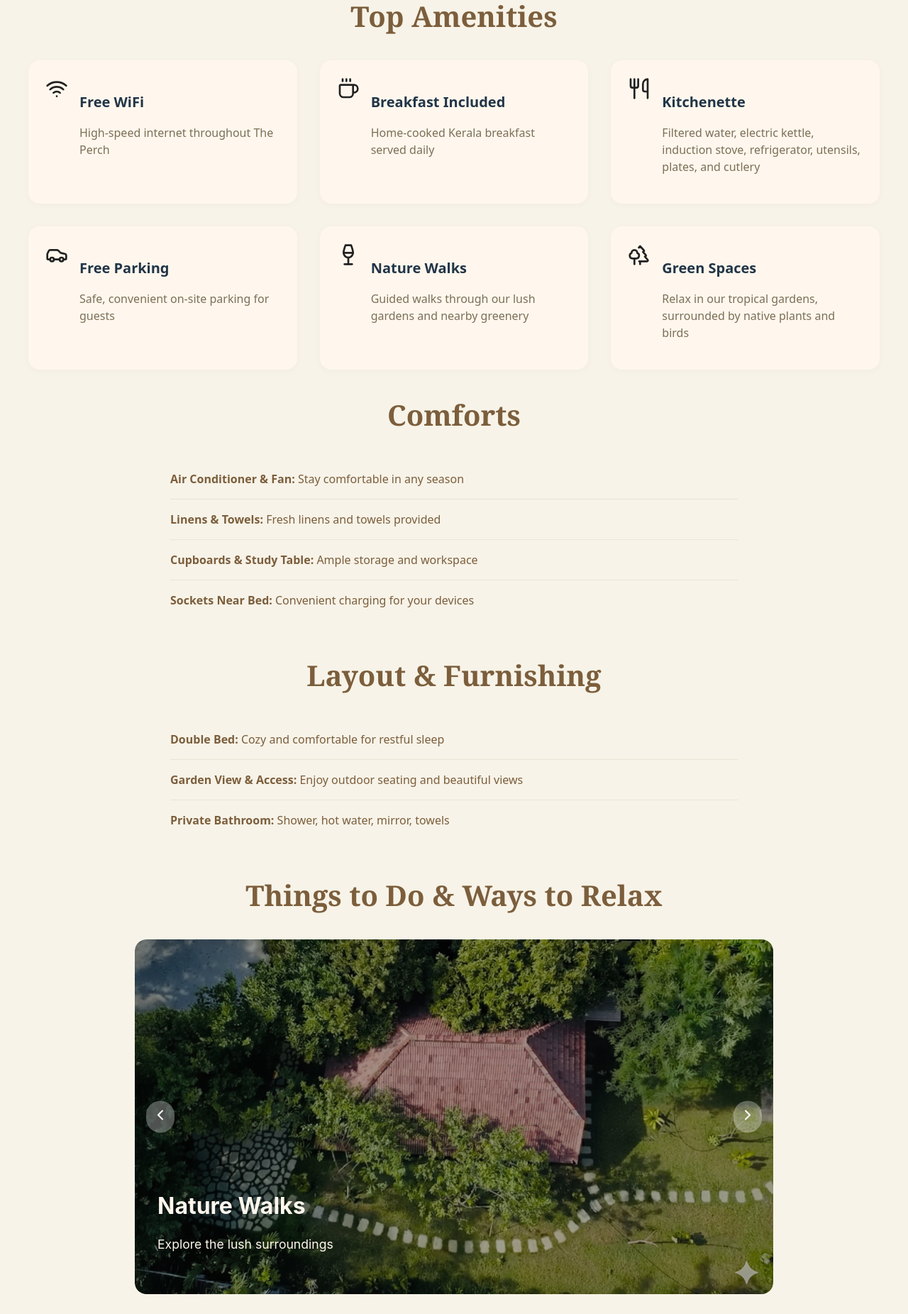
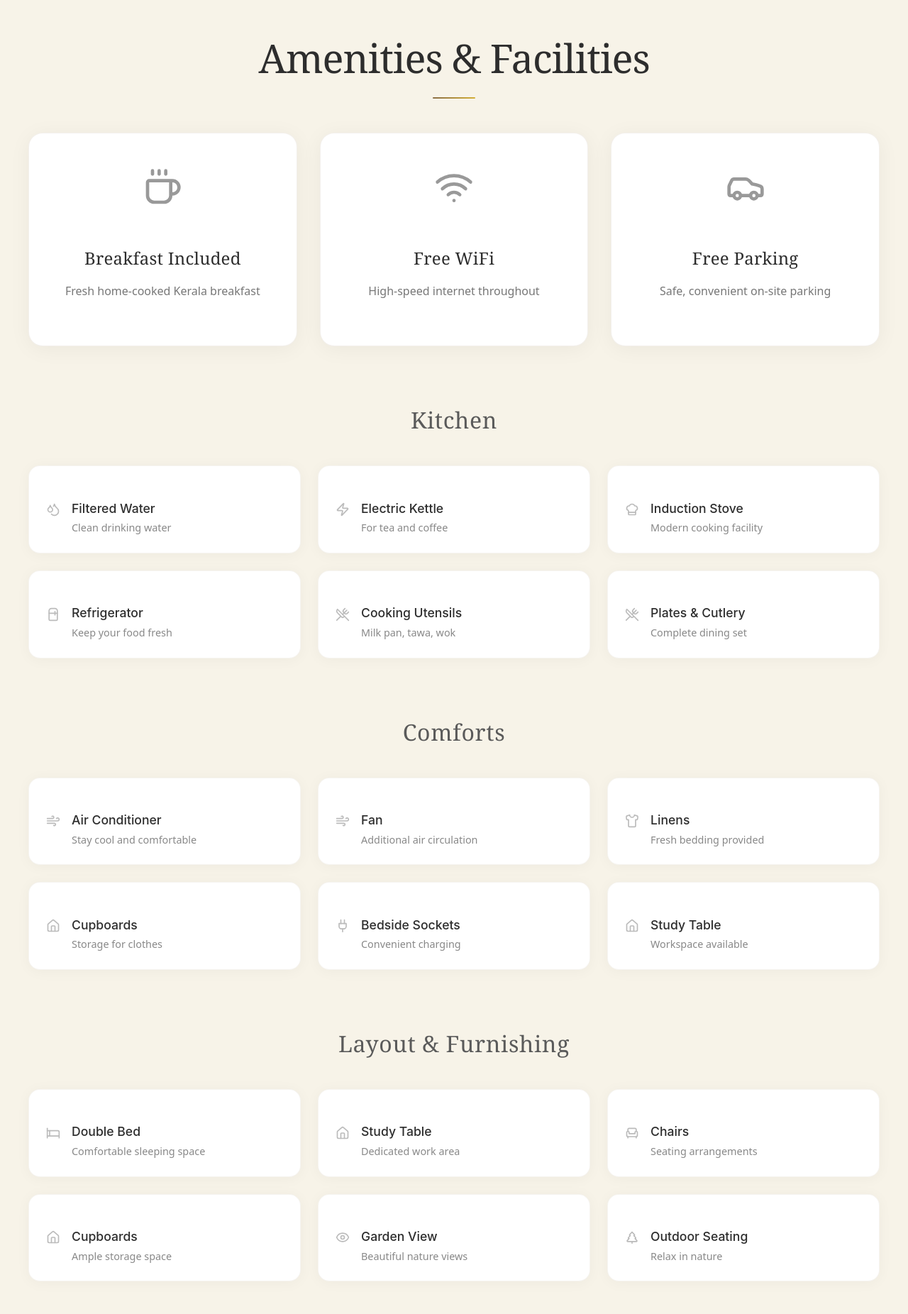
Before and after one commit to arnav-khandelwal/bnb, a React (Vite) app in the folder client/: page / in a window 1280 px wide. Shown: the part 4420-6272 px from the top of the page at 71% size. Built offline with nearby package versions, Linux system fonts and the light colour scheme.

Commit message:
correcting ammeneties section

```diff
--- a/client/src/components/Amenities/Amenities.jsx
+++ b/client/src/components/Amenities/Amenities.jsx
@@ -1,34 +1,64 @@
 import React, { useState, useEffect } from 'react';
-import { Wifi, Coffee, Utensils, Car, Wine, Trees as Tree, ChevronLeft, ChevronRight } from 'lucide-react';
+import {
+  Wifi,
+  Coffee,
+  Car,
+  Droplets,
+  Zap,
+  ChefHat,
+  Refrigerator,
+  UtensilsCrossed,
+  Wind,
+  Shirt,
+  Home,
+  Plug,
+  Bed,
+  Armchair,
+  TreePine,
+  Eye,
+  ChevronLeft,
+  ChevronRight
+} from 'lucide-react';
 import styles from './Amenities.module.scss';
 
-const amenities = [
-  { icon: Wifi, name: 'Free WiFi', description: 'High-speed internet throughout The Perch' },
-  { icon: Coffee, name: 'Breakfast Included', description: 'Home-cooked Kerala breakfast served daily' },
-  { icon: Utensils, name: 'Kitchenette', description: 'Filtered water, electric kettle, induction stove, refrigerator, utensils, plates, and cutlery' },
-  { icon: Car, name: 'Free Parking', description: 'Safe, convenient on-site parking for guests' },
-  { icon: Wine, name: 'Nature Walks', description: 'Guided walks through our lush gardens and nearby greenery' },
-  { icon: Tree, name: 'Green Spaces', description: 'Relax in our tropical gardens, surrounded by native plants and birds' },
+const topAmenities = [
+  { icon: Coffee, name: 'Breakfast Included', description: 'Fresh home-cooked Kerala breakfast' },
+  { icon: Wifi, name: 'Free WiFi', description: 'High-speed internet throughout' },
+  { icon: Car, name: 'Free Parking', description: 'Safe, convenient on-site parking' },
+];
+
+const kitchenAmenities = [
+  { icon: Droplets, name: 'Filtered Water', description: 'Clean drinking water' },
+  { icon: Zap, name: 'Electric Kettle', description: 'For tea and coffee' },
+  { icon: ChefHat, name: 'Induction Stove', description: 'Modern cooking facility' },
+  { icon: Refrigerator, name: 'Refrigerator', description: 'Keep your food fresh' },
+  { icon: UtensilsCrossed, name: 'Cooking Utensils', description: 'Milk pan, tawa, wok' },
+  { icon: UtensilsCrossed, name: 'Plates & Cutlery', description: 'Complete dining set' },
 ];
 
 const comforts = [
-  { name: 'Air Conditioner & Fan', description: 'Stay comfortable in any season' },
-  { name: 'Linens & Towels', description: 'Fresh linens and towels provided' },
-  { name: 'Cupboards & Study Table', description: 'Ample storage and workspace' },
-  { name: 'Sockets Near Bed', description: 'Convenient charging for your devices' },
+  { icon: Wind, name: 'Air Conditioner', description: 'Stay cool and comfortable' },
+  { icon: Wind, name: 'Fan', description: 'Additional air circulation' },
+  { icon: Shirt, name: 'Linens', description: 'Fresh bedding provided' },
+  { icon: Home, name: 'Cupboards', description: 'Storage for clothes' },
+  { icon: Plug, name: 'Bedside Sockets', description: 'Convenient charging' },
+  { icon: Home, name: 'Study Table', description: 'Workspace available' },
 ];
 
 const layout = [
-  { name: 'Double Bed', description: 'Cozy and comfortable for restful sleep' },
-  { name: 'Garden View & Access', description: 'Enjoy outdoor seating and beautiful views' },
-  { name: 'Private Bathroom', description: 'Shower, hot water, mirror, towels' },
+  { icon: Bed, name: 'Double Bed', description: 'Comfortable sleeping space' },
+  { icon: Home, name: 'Study Table', description: 'Dedicated work area' },
+  { icon: Armchair, name: 'Chairs', description: 'Seating arrangements' },
+  { icon: Home, name: 'Cupboards', description: 'Ample storage space' },
+  { icon: Eye, name: 'Garden View', description: 'Beautiful nature views' },
+  { icon: TreePine, name: 'Outdoor Seating', description: 'Relax in nature' },
 ];
 
 const activities = [
-  { name: 'Reading & Writing', description: 'Find inspiration in nature', src: '/main/1.jpeg' },
-  { name: 'Nature Walks', description: 'Explore the lush surroundings', src: '/main/2.jpeg' },
-  { name: 'Soap Making Workshop', description: 'Available on request (extra charges apply)', src: '/main/3.jpeg' },
-  { name: 'Cooking & Gardening', description: 'Join us for authentic Kerala cooking and gardening experiences', src: '/main/4.jpeg' },
+  { name: 'Reading & Writing', description: 'Find inspiration in peaceful surroundings', src: '/main/1.jpeg' },
+  { name: 'Nature Walks', description: 'Explore the lush Kerala countryside', src: '/main/2.jpeg' },
+  { name: 'Soap Making Workshop', description: 'Learn traditional crafts (extra charges apply)', src: '/main/3.jpeg' },
+  { name: 'Cooking & Gardening', description: 'Experience authentic Kerala lifestyle', src: '/main/4.jpeg' },
 ];
 
 const Amenities = () => {
@@ -58,44 +88,78 @@ const Amenities = () => {
   const goToActivitySlide = (index) => {
     setCurrentActivityIndex(index);
   };
+
   return (
     <div className={styles.amenitiesSection}>
       <div className={styles.container}>
-        <h2 className={styles.title}>Top Amenities</h2>
+        {/* Top Amenities */}
+        <div className={styles.section}>
+          <h2 className={styles.mainTitle}>Amenities & Facilities</h2>
+          <div className={styles.topAmenities}>
+            {topAmenities.map((amenity) => (
+              <div key={amenity.name} className={styles.topAmenityCard}>
+                <amenity.icon className={styles.topIcon} />
+                <h3 className={styles.topAmenityName}>{amenity.name}</h3>
+                <p className={styles.topAmenityDesc}>{amenity.description}</p>
+              </div>
+            ))}
+          </div>
+        </div>
+
+        {/* Kitchen */}
+        <div className={styles.section}>
+          <h3 className={styles.sectionTitle}>Kitchen</h3>
           <div className={styles.grid}>
-          {amenities.map((amenity) => (
+            {kitchenAmenities.map((amenity) => (
               <div key={amenity.name} className={styles.amenityCard}>
-              {amenity.icon && <amenity.icon className={styles.icon} />}
-              <div>
-                <h3 className={styles.amenityName}>{amenity.name}</h3>
+                <amenity.icon className={styles.icon} />
+                <div className={styles.amenityContent}>
+                  <h4 className={styles.amenityName}>{amenity.name}</h4>
                   <p className={styles.amenityDesc}>{amenity.description}</p>
                 </div>
               </div>
             ))}
           </div>
-        <h2 className={styles.title}>Comforts</h2>
-        <ul>
-          {comforts.map((item) => (
-            <li key={item.name}>
-              <strong>{item.name}:</strong> {item.description}
-            </li>
+        </div>
+
+        {/* Comforts */}
+        <div className={styles.section}>
+          <h3 className={styles.sectionTitle}>Comforts</h3>
+          <div className={styles.grid}>
+            {comforts.map((comfort) => (
+              <div key={comfort.name} className={styles.amenityCard}>
+                <comfort.icon className={styles.icon} />
+                <div className={styles.amenityContent}>
+                  <h4 className={styles.amenityName}>{comfort.name}</h4>
+                  <p className={styles.amenityDesc}>{comfort.description}</p>
+                </div>
+              </div>
             ))}
-        </ul>
-        <h2 className={styles.title}>Layout & Furnishing</h2>
-        <ul>
+          </div>
+        </div>
+
+        {/* Layout & Furnishing */}
+        <div className={styles.section}>
+          <h3 className={styles.sectionTitle}>Layout & Furnishing</h3>
+          <div className={styles.grid}>
             {layout.map((item) => (
-            <li key={item.name}>
-              <strong>{item.name}:</strong> {item.description}
-            </li>
+              <div key={item.name} className={styles.amenityCard}>
+                <item.icon className={styles.icon} />
+                <div className={styles.amenityContent}>
+                  <h4 className={styles.amenityName}>{item.name}</h4>
+                  <p className={styles.amenityDesc}>{item.description}</p>
+                </div>
+              </div>
             ))}
-        </ul>
-        <h2 className={styles.title}>Things to Do & Ways to Relax</h2>
+          </div>
+        </div>
+
+        {/* Activities */}
+        <div className={styles.section}>
+          <h3 className={styles.sectionTitle}>Things to Do & Ways to Relax</h3>
           <div className={styles.carouselWrapper}>
             <div className={styles.carousel}>
-            <div
-              className={styles.slide}
-              style={{ left: 0, transform: 'translateX(0)' }}
-            >
+              <div className={styles.slide}>
                 <img
                   src={activities[currentActivityIndex].src}
                   alt={activities[currentActivityIndex].name}
@@ -138,6 +202,7 @@ const Amenities = () => {
           </div>
         </div>
       </div>
+    </div>
   );
 };
 
--- a/client/src/components/Amenities/Amenities.module.scss
+++ b/client/src/components/Amenities/Amenities.module.scss
@@ -1,206 +1,398 @@
 @use '../../styles/variables' as *;
 
-// SCSS styles for Amenities component
-
 .amenitiesSection {
-  padding: $spacing-xl 0;
-  background: $primary-beige;
+  padding: 5rem 0;
+  // background: linear-gradient(135deg, #fefefe 0%, #f8f6f3 100%);
+  min-height: 100vh;
 }
 
 .container {
   max-width: 1200px;
   margin: 0 auto;
-  padding: 0 1rem;
+  padding: 0 2rem;
+
+  @media (max-width: $tablet) {
+    padding: 0 1.5rem;
+  }
+
+  @media (max-width: $mobile) {
+    padding: 0 1rem;
+  }
 }
 
-.title {
-  font-size: 2.5rem;
-  font-family: $font-heading;
-  font-weight: bold;
-  text-align: center;
-  margin-bottom: $spacing-lg;
-  color: $accent-brown;
+.section {
+  margin-bottom: 5rem;
+
+  &:last-child {
+    margin-bottom: 0;
+  }
 }
 
+// Main Title
+.mainTitle {
+  font-family: $font-heading;
+  font-size: 3.5rem;
+  font-weight: 300;
+  color: #2d2d2d;
+  text-align: center;
+  margin-bottom: 4rem;
+  position: relative;
+  letter-spacing: -0.02em;
+
+  &::after {
+    content: '';
+    position: absolute;
+    bottom: -1rem;
+    left: 50%;
+    transform: translateX(-50%);
+    width: 60px;
+    height: 2px;
+    background: linear-gradient(90deg, #8b6f47, #d4af37);
+    border-radius: 1px;
+  }
+
+  @media (max-width: $mobile) {
+    font-size: 2.5rem;
+  }
+}
+
+// Section Titles
+.sectionTitle {
+  font-family: $font-heading;
+  font-size: 2rem;
+  font-weight: 400;
+  color: #5a5a5a;
+  margin-bottom: 2.5rem;
+  text-align: center;
+  letter-spacing: 0.02em;
+
+  @media (max-width: $mobile) {
+    font-size: 1.75rem;
+    margin-bottom: 2rem;
+  }
+}
+
+// Top Amenities - Featured Cards
+.topAmenities {
+  display: grid;
+  grid-template-columns: repeat(auto-fit, minmax(320px, 1fr));
+  gap: 2rem;
+  margin-bottom: 4rem;
+
+  @media (max-width: $mobile) {
+    grid-template-columns: 1fr;
+    gap: 1.5rem;
+  }
+}
+
+.topAmenityCard {
+  background: white;
+  padding: 3rem 2rem;
+  border-radius: 20px;
+  text-align: center;
+  box-shadow: 0 4px 30px rgba(0, 0, 0, 0.05);
+  border: 1px solid rgba(139, 111, 71, 0.1);
+  transition: all 0.4s cubic-bezier(0.25, 0.46, 0.45, 0.94);
+  position: relative;
+  overflow: hidden;
+
+  &::before {
+    content: '';
+    position: absolute;
+    top: 0;
+    left: 0;
+    right: 0;
+    height: 3px;
+    background: linear-gradient(90deg, #8b6f47, #d4af37);
+    opacity: 0;
+    transition: opacity 0.3s ease;
+  }
+
+  &:hover {
+    transform: translateY(-8px);
+    box-shadow: 0 12px 50px rgba(0, 0, 0, 0.1);
+    border-color: rgba(139, 111, 71, 0.2);
+
+    &::before {
+      opacity: 1;
+    }
+
+    .topIcon {
+      transform: scale(1.1);
+      color: #8b6f47;
+    }
+  }
+}
+
+.topIcon {
+  width: 56px;
+  height: 56px;
+  color: #999;
+  margin: 0 auto 1.5rem;
+  transition: all 0.3s ease;
+}
+
+.topAmenityName {
+  font-family: $font-heading;
+  font-size: 1.5rem;
+  font-weight: 500;
+  color: #2d2d2d;
+  margin-bottom: 0.75rem;
+  letter-spacing: 0.01em;
+}
+
+.topAmenityDesc {
+  font-size: 1rem;
+  color: #777;
+  line-height: 1.6;
+  font-weight: 300;
+}
+
+// Regular Amenity Grid
 .grid {
   display: grid;
-  grid-template-columns: 1fr;
-  gap: 2rem;
+  grid-template-columns: repeat(auto-fit, minmax(300px, 1fr));
+  gap: 1.5rem;
 
-  @media (min-width: 768px) {
-    grid-template-columns: 1fr 1fr;
-  }
-  @media (min-width: 1024px) {
-    grid-template-columns: 1fr 1fr 1fr;
+  @media (max-width: $mobile) {
+    grid-template-columns: 1fr;
+    gap: 1rem;
   }
 }
 
 .amenityCard {
+  background: white;
+  padding: 1.5rem;
+  border-radius: 16px;
   display: flex;
-  align-items: flex-start;
-  padding: 1.5rem;
-  background: $light-beige;
-  border-radius: 1rem;
-  box-shadow: 0 2px 8px rgba($accent-brown, 0.04);
-}
+  align-items: center;
+  gap: 1rem;
+  box-shadow: 0 2px 20px rgba(0, 0, 0, 0.04);
+  border: 1px solid rgba(139, 111, 71, 0.08);
+  transition: all 0.3s ease;
 
-.icon {
-  width: 2rem;
-  height: 2rem;
-  color: #222;
-  margin-right: 1rem;
-  flex-shrink: 0;
-}
+  &:hover {
+    transform: translateY(-4px);
+    box-shadow: 0 6px 35px rgba(0, 0, 0, 0.08);
+    border-color: rgba(139, 111, 71, 0.15);
 
-.amenityName {
-  font-size: 1.25rem;
-  font-weight: 600;
-  margin-bottom: 0.5rem;
-}
-
-.amenityDesc {
-  color: $text-light;
-}
-
-// Styles for the list sections
-ul {
-  list-style: none;
-  padding: 0;
-  margin: 0 0 $spacing-xl 0;
-  max-width: 800px;
-  margin-left: auto;
-  margin-right: auto;
-
-  li {
-    padding: 1rem 0;
-    border-bottom: 1px solid rgba($accent-brown, 0.1);
-    color: $accent-brown;
-
-    &:last-child {
-      border-bottom: none;
-    }
-
-    strong {
-      color: $accent-brown;
-      font-weight: 600;
+    .icon {
+      color: #8b6f47;
+      transform: scale(1.05);
     }
   }
 }
 
-// Carousel styles for Things to Do section
+.icon {
+  width: 20px;
+  height: 20px;
+  color: #bbb;
+  flex-shrink: 0;
+  transition: all 0.3s ease;
+}
+
+.amenityContent {
+  flex: 1;
+}
+
+.amenityName {
+  font-family: $font-primary;
+  font-size: 1.1rem;
+  font-weight: 500;
+  color: #2d2d2d;
+  margin-bottom: 0.25rem;
+  line-height: 1.4;
+}
+
+.amenityDesc {
+  font-size: 0.9rem;
+  color: #888;
+  line-height: 1.5;
+  margin: 0;
+  font-weight: 300;
+}
+
+// Activities Carousel
 .carouselWrapper {
-  max-width: 900px;
-  margin: 0 auto;
+  margin-top: 3rem;
 }
 
 .carousel {
   position: relative;
-  height: 500px;
-  margin-bottom: 2rem;
+  width: 100%;
+  height: 450px;
+  border-radius: 24px;
   overflow: hidden;
-  border-radius: 1rem;
-  background: $light-beige;
+  box-shadow: 0 8px 40px rgba(0, 0, 0, 0.1);
+
+  @media (max-width: $mobile) {
+    height: 350px;
+    border-radius: 20px;
+  }
 }
 
 .slide {
   position: absolute;
   top: 0;
+  left: 0;
+  width: 100%;
   height: 100%;
-  width: 100%;
-  transition: transform 0.5s ease-out;
 }
 
 .activityImage {
   width: 100%;
   height: 100%;
   object-fit: cover;
-  border-radius: 1rem;
 }
 
 .overlay {
   position: absolute;
-  inset: 0;
+  top: 0;
+  left: 0;
   width: 100%;
   height: 100%;
-  background: rgba(0, 0, 0, 0.3);
-  border-radius: 1rem;
+  background: linear-gradient(
+    135deg,
+    rgba(45, 45, 45, 0.5) 0%,
+    rgba(139, 111, 71, 0.3) 100%
+  );
 }
 
 .slideContent {
   position: absolute;
-  bottom: 0;
-  left: 0;
-  right: 0;
-  padding: 2rem;
-  color: $light-beige;
-  border-radius: 0 0 1rem 1rem;
-  font-family: $font-primary;
+  bottom: 3rem;
+  left: 3rem;
+  right: 3rem;
+  color: white;
+  z-index: 2;
+
+  @media (max-width: $mobile) {
+    bottom: 2rem;
+    left: 2rem;
+    right: 2rem;
+  }
 }
 
 .activityName {
-  font-size: 2rem;
-  font-weight: bold;
+  font-family: $font-heading;
+  font-size: 2.5rem;
+  font-weight: 300;
   margin-bottom: 1rem;
-  color: $light-beige;
+  text-shadow: 0 2px 10px rgba(0, 0, 0, 0.3);
+  letter-spacing: -0.01em;
+
+  @media (max-width: $mobile) {
+    font-size: 1.75rem;
+  }
 }
 
 .activityDesc {
   font-size: 1.1rem;
-  margin-bottom: 1.5rem;
-  color: $light-beige;
+  line-height: 1.6;
+  text-shadow: 0 1px 5px rgba(0, 0, 0, 0.3);
+  margin: 0;
+  font-weight: 300;
+
+  @media (max-width: $mobile) {
+    font-size: 1rem;
+  }
 }
 
+// Navigation Arrows
 .arrowLeft,
 .arrowRight {
   position: absolute;
   top: 50%;
   transform: translateY(-50%);
-  background: rgba(255, 255, 255, 0.3);
-  color: #fff;
-  padding: 0.5rem;
-  border-radius: 999px;
+  background: rgba(255, 255, 255, 0.9);
   border: none;
+  width: 50px;
+  height: 50px;
+  border-radius: 50%;
+  display: flex;
+  align-items: center;
+  justify-content: center;
   cursor: pointer;
-  transition: background 0.2s;
-  z-index: 2;
+  transition: all 0.3s ease;
+  z-index: 3;
+  backdrop-filter: blur(10px);
+
+  &:hover {
+    background: white;
+    transform: translateY(-50%) scale(1.1);
+    box-shadow: 0 4px 20px rgba(0, 0, 0, 0.15);
+  }
+
+  svg {
+    color: #2d2d2d;
+  }
 }
 
 .arrowLeft {
-  left: 1rem;
+  left: 2rem;
+
+  @media (max-width: $mobile) {
+    left: 1rem;
+    width: 40px;
+    height: 40px;
+  }
 }
 
 .arrowRight {
-  right: 1rem;
+  right: 2rem;
+
+  @media (max-width: $mobile) {
+    right: 1rem;
+    width: 40px;
+    height: 40px;
+  }
 }
 
+// Thumbnails
 .thumbnails {
   display: flex;
   justify-content: center;
-  gap: 1rem;
+  gap: 0.75rem;
+  margin-top: 2rem;
+
+  @media (max-width: $mobile) {
+    gap: 0.5rem;
+    margin-top: 1.5rem;
+  }
 }
 
 .thumbnail,
 .thumbnailActive {
-  width: 4rem;
-  height: 4rem;
-  border-radius: 0.75rem;
+  width: 80px;
+  height: 50px;
+  border-radius: 12px;
   overflow: hidden;
-  opacity: 0.5;
-  border: none;
-  transition: opacity 0.2s, box-shadow 0.2s;
+  border: 2px solid transparent;
   cursor: pointer;
-  background-color: $medium-beige;
-  box-shadow: 0 0 0 2px $text-light;
+  transition: all 0.3s ease;
+  background: none;
+  padding: 0;
+
+  &:hover {
+    transform: scale(1.05);
+    border-color: rgba(139, 111, 71, 0.5);
+  }
+
+  @media (max-width: $mobile) {
+    width: 60px;
+    height: 40px;
+    border-radius: 8px;
+  }
 }
 
 .thumbnailActive {
-  opacity: 1;
-  box-shadow: 0 0 0 2px $accent-brown;
-  background-color: $dark-beige;
+  border-color: #8b6f47;
+  transform: scale(1.05);
 }
 
 .thumbnailImage {
   width: 100%;
   height: 100%;
   object-fit: cover;
+  display: block;
 }
--- a/client/src/components/Rooms/Rooms.jsx
+++ b/client/src/components/Rooms/Rooms.jsx
@@ -3,10 +3,10 @@ import { ChevronLeft, ChevronRight } from 'lucide-react';
 import styles from './Rooms.module.scss';
 
 const roomImages = [
-	{ name: 'Room', src: '/room/room.jpeg' },
-	{ name: 'Washroom', src: '/room/washroom.jpeg' },
-	{ name: 'Study', src: '/room/study.jpeg' },
-	{ name: 'Kitchen', src: '/room/kitchen.jpeg' },
+	{ name: 'The Bedroom – your restful haven', src: '/room/room.jpeg', desc: "A bright and welcoming space filled with natural light, the bedroom is designed for comfort and calm. Perfect for a restful night’s sleep or a slow morning, this cozy haven blends simplicity with the soothing charm of nature." },
+	{ name: 'The Bathroom', src: '/room/washroom.jpeg', desc: "Clean and bright, the bathroom comes with a shower, offering the simple comforts you need for a refreshing stay." },
+	{ name: 'The Study  - your cozy corner', src: '/room/study.jpeg', desc: "A quiet, comfortable space inside the cottage, perfect for reading & writing. Designed for peace and reflection, this  private study offers a writing desk by the window surrounded by greenery and natural light, making it feel like a little hideaway of its own." },
+	{ name: 'The Kitchenette – your little comfort corner', src: '/room/kitchen.jpeg', desc: "Enjoy your morning coffee by the window and feel at home. A snug spot that adds warmth and ease to your stay, complete with an induction stove and a kettle for your convenience." },
 ];
 
 const room = {
@@ -63,7 +63,7 @@ const Rooms = () => {
 								<h3 className={styles.roomName}>
 									{roomImages[currentIndex].name}
 								</h3>
-								<p className={styles.roomDesc}>{room.description}</p>
+								<p className={styles.roomDesc}>{roomImages[currentIndex].desc}</p>
 								<div className={styles.roomFooter}>
 								</div>
 							</div>
```
Lines whose indentation alone changed are shown as unchanged.
